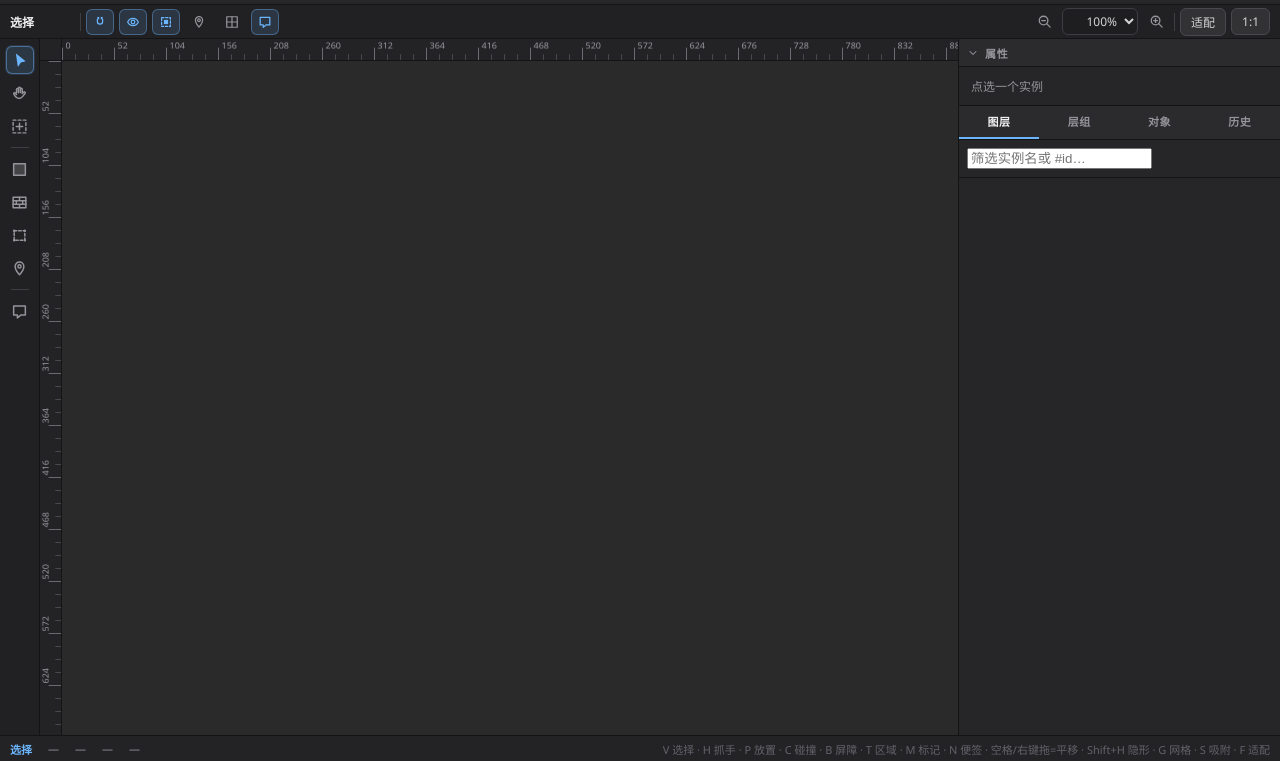
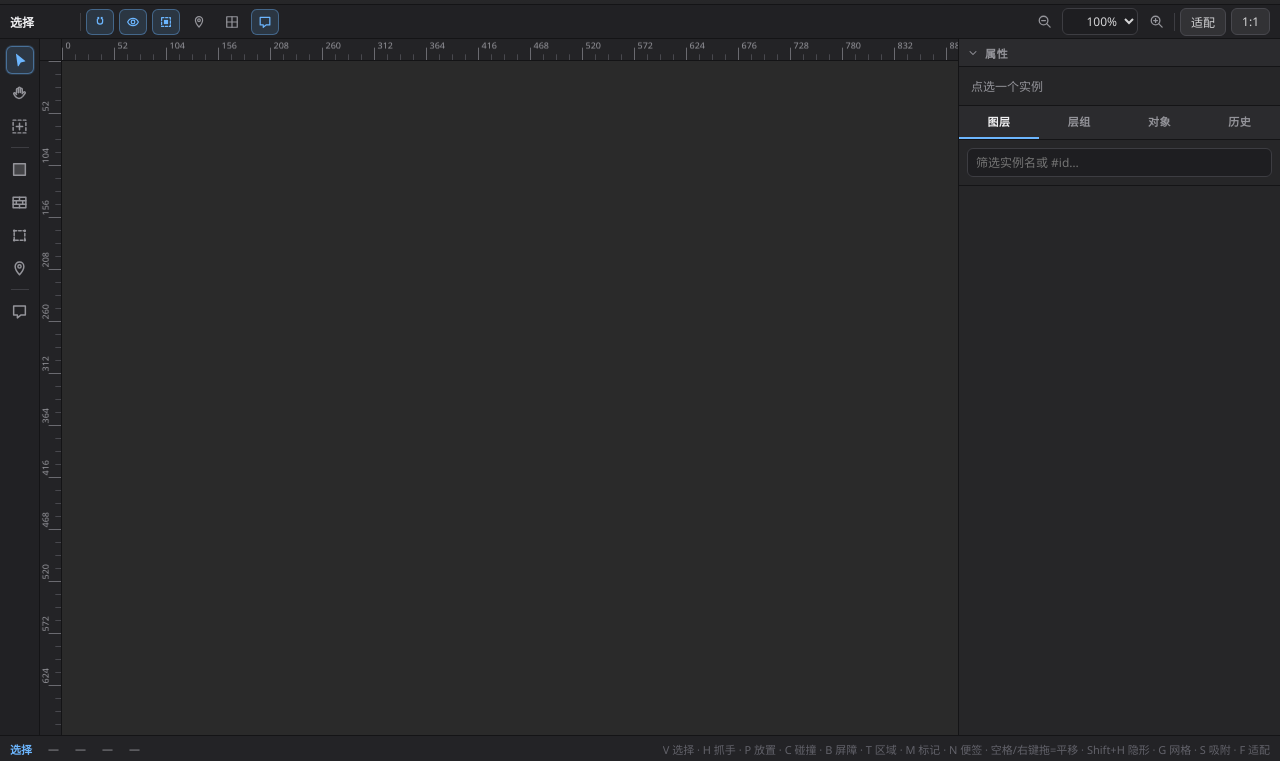
Before and after one commit to altairwei/stoneshard-room-editor, a website built with Vite: page index.html in a window 1280 px wide. Shown: the part 39-800 px from the top of the page. Built offline with nearby package versions, Linux system fonts and the light colour scheme; files whose address does not match are found by name.

Commit message:
fix: style the layers-tab filter input like the palette search
#insts-q had no rule at all and fell back to the browser-default light
input on the dark dock. It now shares the palette search box's styles.

```diff
--- a/src/style.css
+++ b/src/style.css
@@ -233,11 +233,11 @@ main {
 
 /* ---------------- palette ---------------- */
 .palette-head { position: sticky; top: 0; z-index: 1; padding: 8px; background: var(--panel); border-bottom: 1px solid var(--line-2); }
-#palette-q {
+#palette-q, #insts-q {
   width: 100%; background: #1e1e21; color: var(--text);
   border: 1px solid var(--line); border-radius: 6px; padding: 5px 8px; font: inherit;
 }
-#palette-q:focus { outline: none; border-color: var(--accent-strong); box-shadow: 0 0 0 2px rgba(108, 182, 255, .18); }
+#palette-q:focus, #insts-q:focus { outline: none; border-color: var(--accent-strong); box-shadow: 0 0 0 2px rgba(108, 182, 255, .18); }
 #palette-families { display: flex; flex-wrap: wrap; gap: 4px; margin-top: 6px; }
 #palette-families button { padding: 2px 9px; font-size: 11px; border-radius: 10px; background: #1e1e21; }
 #palette-families button.on { background: #24517e; border-color: #3d7ec2; color: #fff; }
```
